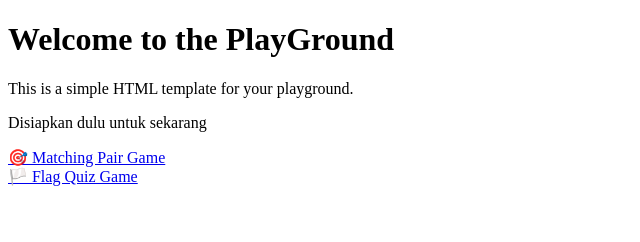
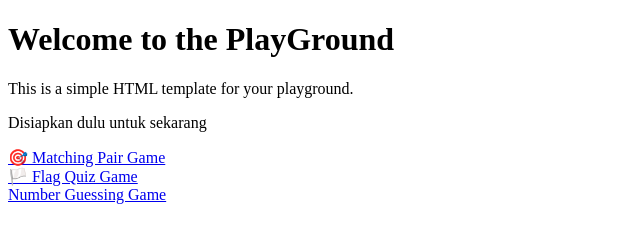
Before and after one commit to MichaelJohansyah/playground, a plain HTML site: page index.html in a window 1280 px wide. Shown: the whole page, without its empty margins (0-640 px from the left). Drawn offline with Linux system fonts and the light colour scheme.

Commit message:
code fixes

```diff
--- a/index.html
+++ b/index.html
@@ -11,6 +11,7 @@
         <p>Disiapkan dulu untuk sekarang</p>
 
         <a href="matchingPairGame/main.html">🎯 Matching Pair Game</a> <br>
-        <a href="flagQuiz/main.html">🏳️ Flag Quiz Game</a>
+        <a href="flagQuiz/main.html">🏳️ Flag Quiz Game</a> <br>
+        <a href="numberGuessing/main.html">Number Guessing Game</a>
     </body>
 </html>
```
Also changed, not shown: numberGuessing/main.html (+1 -1 lines).
